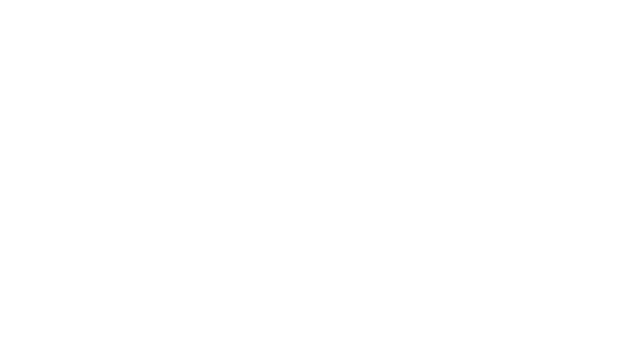
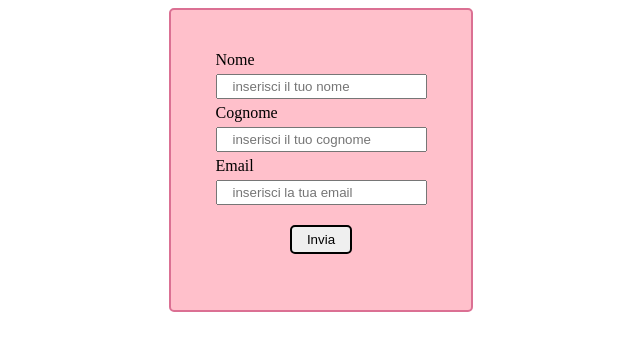
Before and after one commit to saragisondi/php-badwords, a PHP site: page / in a window 1280 px wide. Before the commit the part shown is empty. Shown: the top 351 px of the page, without its empty margins (319-959 px from the left). Run offline with PHP 8.4, Linux system fonts and the light colour scheme.

Commit message:
add form

```diff
--- a/index.php
+++ b/index.php
@@ -7,11 +7,33 @@
   <meta charset="UTF-8">
   <meta http-equiv="X-UA-Compatible" content="IE=edge">
   <meta name="viewport" content="width=device-width, initial-scale=1.0">
+  <link rel="stylesheet" href="style.css">
   <title>php-badwords</title>
 </head>
 <body>
 
+  <div class="container">
+    <div class="container-form">
+      <form action="atterraggio-form.php">
 
+      <label for="name">Nome</label>
+        <input type="text" placeholder="inserisci il tuo nome" name="name">
+
+      <label for="lastname">Cognome</label>
+        <input type="text" placeholder="inserisci il tuo cognome" name="lastname">
+
+      <label for="email">Email</label>
+        <input type="text" placeholder="inserisci la tua email" name="email">
+
+      </form>
+
+      <div class="container-button">
+        <button type="submit">Invia</button>
+      </div>
+
+    </div>
+
+  </div>
 
 </body>
 </html>
--- /dev/null
+++ b/style.css
@@ -0,0 +1,33 @@
+input{
+  display: flex;
+  flex-direction: column;
+  margin: 5px 0;
+  padding: 3px 15px;
+  outline: none;
+}
+
+button{
+  margin:15px 0;
+  border: 2px solid black;
+  border-radius: 5px;
+  padding: 5px 15px;
+  cursor: pointer;
+}
+
+.container{
+  display: flex;
+  justify-content: center;
+  align-items: center;
+}
+
+.container-form{
+  display: flex;
+  justify-content: center;
+  align-items: center;
+  flex-direction: column;
+  border: 2px solid palevioletred;
+  border-radius: 5px;
+  background-color: pink;
+  width: 300px;
+  height: 300px;
+}
```
Also changed, not shown: README.md.
